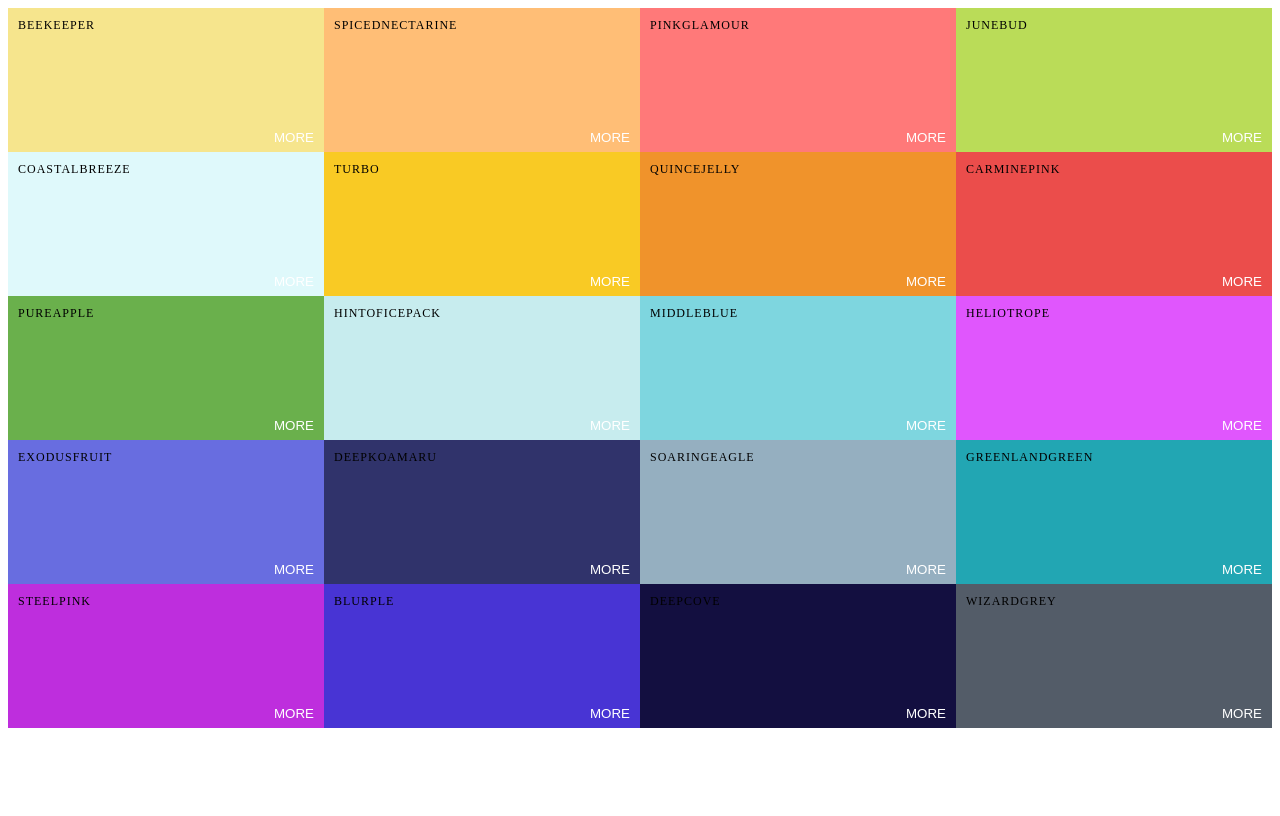
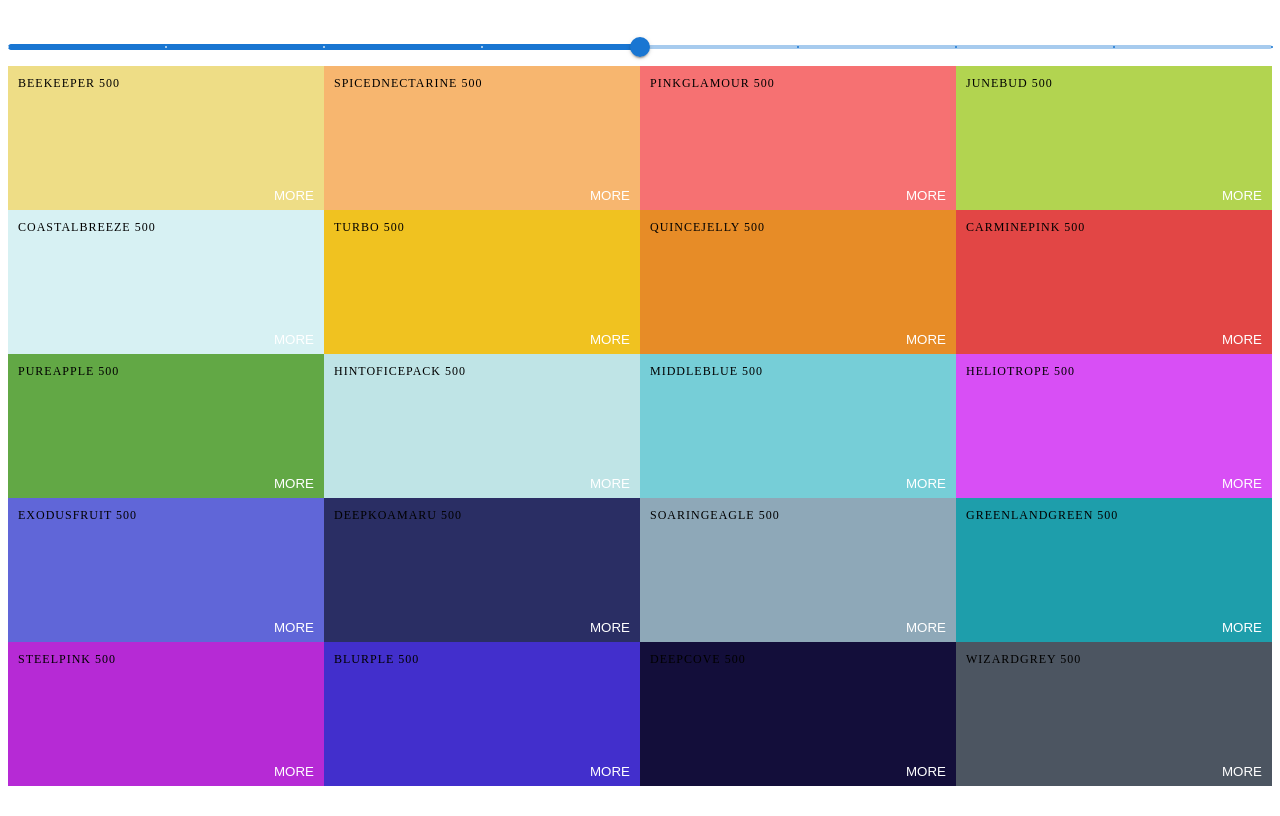
Before and after one commit to LaneBrents/ReactColorProject, a React (Vite) app in the folder vite-project/: page / in a window 1280 px wide. Built offline with nearby package versions, Linux system fonts and the light colour scheme.

Commit message:
Added MaterialUI and working color slider

```diff
--- a/package.json
+++ b/package.json
@@ -1,5 +1,8 @@
 {
   "dependencies": {
+    "@emotion/react": "^11.11.1",
+    "@emotion/styled": "^11.11.0",
+    "@mui/material": "^5.14.14",
     "chroma-js": "^2.4.2",
     "react-copy-to-clipboard": "^5.1.0"
   }
--- a/vite-project/src/App.jsx
+++ b/vite-project/src/App.jsx
@@ -6,10 +6,9 @@ import seedColors from './components/seedColors';
 import Palette from './components/Palette';
 
 function App() {
-  console.log(generatePalette(seedColors[4]))
   return (
       <div>
-        <Palette {...seedColors[4]} />
+        <Palette palette={generatePalette(seedColors[4])} />
       </div>
   )
 }
--- a/vite-project/src/components/Palette.jsx
+++ b/vite-project/src/components/Palette.jsx
@@ -1,14 +1,33 @@
-import React, { Component } from "react";
+import React, { Component, useState } from "react";
 import ColorBox from "./ColorBox";
 import "../styles/Palette.css";
+import { Slider } from "@mui/material";
 
-export default function Palette({colors}) {
-  const colorBoxes = colors.map((color) => (
-    <ColorBox background={color.color} name={color.name} />
+export default function Palette({ colors, palette }) {
+  const [level, setLevel] = useState(500);
+
+  const changeLevel = (event, level) => {
+    setLevel(level);
+  };
+
+  const colorBoxes = palette.colors[level].map((color) => (
+    <ColorBox background={color.hex} name={color.name} />
   ));
 
   return (
     <div className="Palette">
+      <Slider
+        level={level}
+        onChange={changeLevel}
+        className="slider"
+        aria-label="Temperature"
+        value={level}
+        valueLabelDisplay="auto"
+        step={100}
+        marks
+        min={100}
+        max={900}
+      />
       {/* navbar goes here */}
       <div className="Palette-Colors">{colorBoxes}</div>
       {/* footer goes here */}
--- a/vite-project/src/styles/Palette.css
+++ b/vite-project/src/styles/Palette.css
@@ -5,3 +5,7 @@
 .Palette-Colors {
     height: 90%;
 }
+
+.slider {
+    margin-top: 1.5rem;
+}
```
Also changed, not shown: 1 other file (tests, documents, lock files or other folders).
